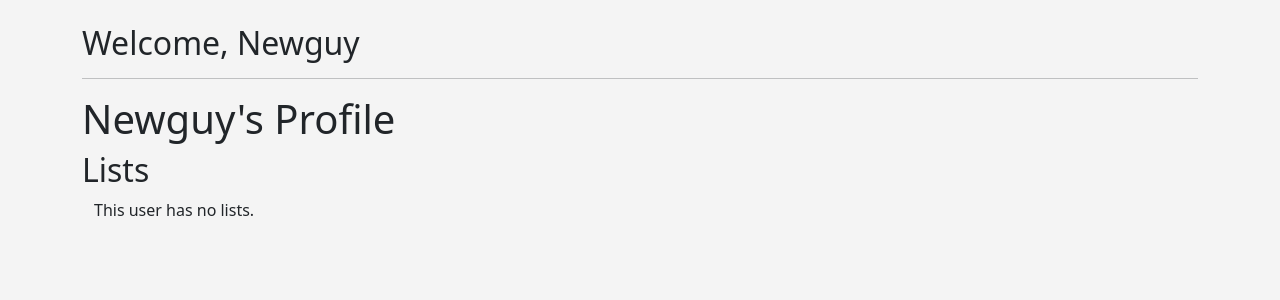
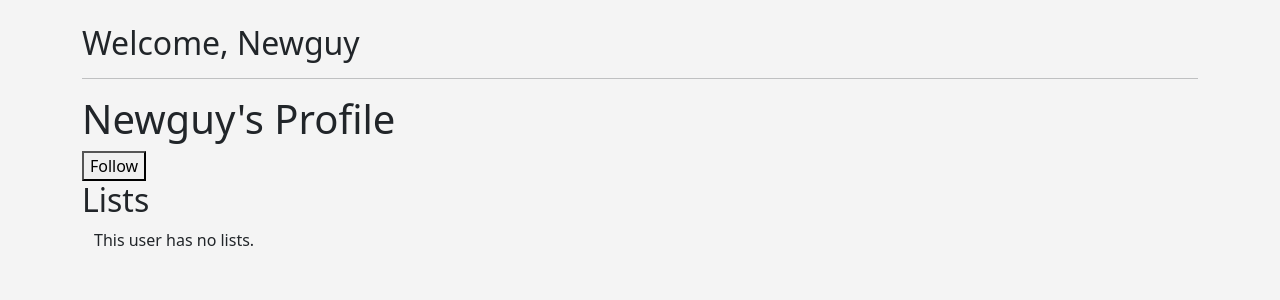
Before and after one commit to k-bru/RogueLists, a Django app: page /rogueapp/profile/4/ in a window 1280 px wide. Shown: the part 56-356 px from the top of the page. Run offline with Django 4.2, Linux system fonts and the light colour scheme; a user stored in the database is signed in; data comes from the database, SQL or seed files in the repository; both versions use the stored data as it was after the commit.

Commit message:
added follow/unfollow to profiles and db

```diff
--- a/capvenv/roguelists/rogueapp/models.py
+++ b/capvenv/roguelists/rogueapp/models.py
@@ -1,5 +1,8 @@
 from django.db import models
 from django.conf import settings
+from django.contrib.auth import get_user_model
+
+User = get_user_model()
 
 # Create your models here.
 class Game(models.Model):
@@ -36,3 +39,11 @@ class ListDetailContent(models.Model):
 
   def __str__(self):
     return self.list_detail_content_id
+
+class Follow(models.Model):
+  follower = models.ForeignKey(User, on_delete=models.CASCADE, related_name='following')
+  following = models.ForeignKey(User, on_delete=models.CASCADE, related_name='followers')
+  created = models.DateTimeField(auto_now_add=True)
+
+  class Meta:
+      unique_together = ('follower', 'following')
--- a/capvenv/roguelists/rogueapp/templates/rogueapp/user_profile.html
+++ b/capvenv/roguelists/rogueapp/templates/rogueapp/user_profile.html
@@ -1,6 +1,20 @@
 {% extends 'rogueapp/base.html' %}
+
 {% block content %}
 <h1>{{ user.username }}'s Profile</h1>
+{% if request.user != user %}
+    {% if is_following %}
+        <form action="{% url 'unfollow' user.pk %}" method="post">
+            {% csrf_token %}
+            <button type="submit">Unfollow</button>
+        </form>
+    {% else %}
+        <form action="{% url 'follow' user.pk %}" method="post">
+            {% csrf_token %}
+            <button type="submit">Follow</button>
+        </form>
+    {% endif %}
+{% endif %}
 
 <h2>Lists</h2>
 <div class="container">
--- a/capvenv/roguelists/rogueapp/urls.py
+++ b/capvenv/roguelists/rogueapp/urls.py
@@ -19,6 +19,8 @@ urlpatterns = [
   path('list_detail_content/<int:list_id>/<int:game_id>', views.remove_game, name='remove_game'),
   path('update_list_description/<int:list_id>', views.update_list_description, name='update_list_description'),
   path('profile/<int:user_id>/', views.user_profile, name='user_profile'),
+  path('follow/<int:user_id>/', views.follow, name='follow'),
+  path('unfollow/<int:user_id>/', views.unfollow, name='unfollow'),
 ]
 
 if DEBUG:
--- a/capvenv/roguelists/rogueapp/views.py
+++ b/capvenv/roguelists/rogueapp/views.py
@@ -1,5 +1,5 @@
 from django.shortcuts import render, redirect, get_object_or_404
-from .models import Game, ListDetailContent, UserList, ListDetail
+from .models import Game, ListDetailContent, UserList, ListDetail, Follow
 from django.http import JsonResponse
 from django.contrib.auth.forms import UserCreationForm
 from django.contrib.auth import login, logout, authenticate
@@ -39,17 +39,22 @@ def user_profile(request, user_id):
         # Add game images
         game_images = []
         for list_detail_content in ListDetailContent.objects.filter(list_detail_id=user_list.list_id).all()[:3]:
-          game_images.append({
-            'game_id': list_detail_content.steam_id.steam_id,
-            'image_url': f"https://cdn.cloudflare.steamstatic.com/steam/apps/{list_detail_content.steam_id.steam_id}/capsule_231x87.jpg"
-          })
+            game_images.append({
+                'game_id': list_detail_content.steam_id.steam_id,
+                'image_url': f"https://cdn.cloudflare.steamstatic.com/steam/apps/{list_detail_content.steam_id.steam_id}/capsule_231x87.jpg"
+            })
 
         list_previews.append({'list': user_list, 'game_count': game_count, 'game_titles': game_titles, 'game_images': game_images})
+
+    is_following = Follow.objects.filter(follower=request.user, following=user).exists()
+
     context = {
         'user': user,
         'user_lists': user_lists,
-        'list_previews': list_previews
+        'list_previews': list_previews,
+        'is_following': is_following
     }
+
     return render(request, 'rogueapp/user_profile.html', context)
 
 def login_user(request):
@@ -96,16 +101,6 @@ def search(request):
      'today':today})
   else:
     return render(request, 'rogueapp/search.html', {})
-
-# def create_list(request, game_id):
-#     if request.method == 'POST':
-#         list_name = request.POST.get('list_name')
-#         game = Game.objects.get(steam_id=game_id)
-#         user_list = UserList.objects.create(list_name=list_name, list_description=list_description, user=request.user)
-#         user_list.games.add(game)
-#         return redirect('game_details', steam_id=game_id)
-#     else:
-#         return render(request, 'rogueapp/create_list.html')
 
 def create_list(request, game_id):
     if request.method == 'POST':
@@ -223,18 +218,6 @@ def remove_game(request, list_id, game_id):
     # redirect to the list_detail view with the list_id parameter
     return redirect('list_detail', list_id=user_list.list_id)
 
-
-# def undo_remove_game(request):
-#     if request.method == 'POST':
-#         deleted_content_id = request.POST.get('deleted_content_id')
-#         try:
-#             deleted_content = ListDetailContent.objects.get(pk=deleted_content_id)
-#             deleted_content.pk = None  # create a new object with the same data
-#             deleted_content.save()
-#         except ListDetailContent.DoesNotExist:
-#             pass
-#     return redirect('home')
-
 def update_list_description(request, list_id):
   user_list = UserList.objects.get(list_id=list_id)
   if request.method == 'POST':
@@ -244,3 +227,13 @@ def update_list_description(request, list_id):
     messages.success(request, ("List Description Updated."))
     return redirect('list_detail', list_id=list_id)
   return render(request, 'rogueapp/update_list_description.html', {'user_list': user_list})
+
+def follow(request, user_id):
+    user_to_follow = get_object_or_404(User, pk=user_id)
+    follow_obj, created = Follow.objects.get_or_create(follower=request.user, following=user_to_follow)
+    return redirect('user_profile', user_id=user_id)
+
+def unfollow(request, user_id):
+    user_to_unfollow = get_object_or_404(User, pk=user_id)
+    Follow.objects.filter(follower=request.user, following=user_to_unfollow).delete()
+    return redirect('user_profile', user_id=user_id)
```
Also changed, not shown: capvenv/roguelists/db.sqlite3, capvenv/roguelists/rogueapp/migrations/0006_follow.py (added), capvenv/roguelists/rogueapp/templates/rogueapp/custom_filters.html (added).
